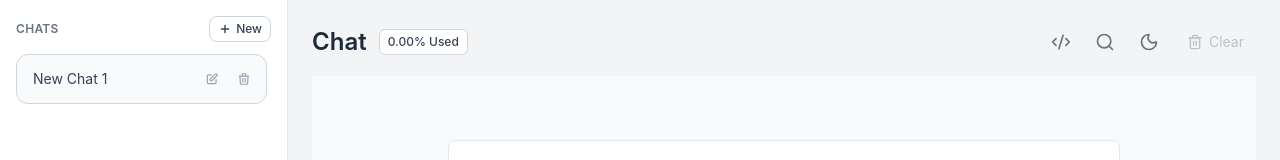
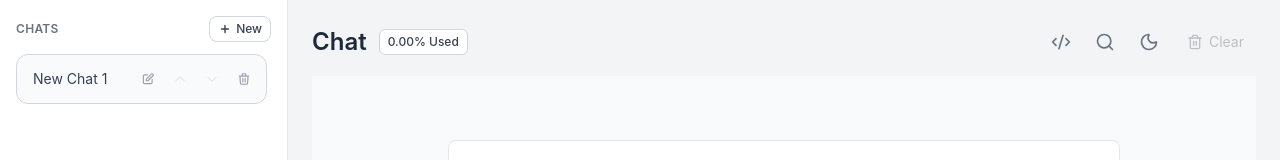
Before and after one commit to viraj-070/chatbot-frontend, a React (Vite) app in the folder frontend/: page / in a window 1280 px wide. Shown: the top 160 px of the page. Built offline with nearby package versions, Linux system fonts and the light colour scheme; no server answers.

Commit message:
added functionality to move chats up and down in the list

```diff
--- a/frontend/src/App.jsx
+++ b/frontend/src/App.jsx
@@ -702,6 +702,24 @@ export default function App() {
     setTheme((prev) => (prev === "light" ? "dark" : "light"));
   }
 
+  function handleMoveChat(chatId, direction) {
+    setChats((currentChats) => {
+      const index = currentChats.findIndex((chat) => chat.id === chatId);
+      if (index === -1) return currentChats;
+      if (direction === "up" && index === 0) return currentChats;
+      if (direction === "down" && index === currentChats.length - 1)
+        return currentChats;
+
+      const newChats = [...currentChats];
+      const swapIndex = direction === "up" ? index - 1 : index + 1;
+      [newChats[index], newChats[swapIndex]] = [
+        newChats[swapIndex],
+        newChats[index],
+      ];
+      return newChats;
+    });
+  }
+
   function clearSearchState() {
     setSearchQuery("");
     setSearchRoleFilter("all");
@@ -882,6 +900,48 @@ export default function App() {
                             strokeLinejoin="round"
                             strokeWidth={2}
                             d="M11 5H6a2 2 0 00-2 2v11a2 2 0 002 2h11a2 2 0 002-2v-5m-1.414-9.414a2 2 0 112.828 2.828L11.828 15H9v-2.828l8.586-8.586z"
+                          />
+                        </svg>
+                      </button>
+                      <button
+                        onClick={() => handleMoveChat(chat.id, "up")}
+                        disabled={busy || chats.indexOf(chat) === 0}
+                        className="h-7 w-7 rounded-md text-gray-400 dark:text-slate-500 hover:bg-blue-50 dark:hover:bg-slate-700 hover:text-blue-600 dark:hover:text-blue-400 disabled:opacity-20 disabled:hover:bg-transparent"
+                        aria-label="Move chat up"
+                      >
+                        <svg
+                          className="mx-auto h-3.5 w-3.5"
+                          fill="none"
+                          stroke="currentColor"
+                          viewBox="0 0 24 24"
+                        >
+                          <path
+                            strokeLinecap="round"
+                            strokeLinejoin="round"
+                            strokeWidth={2}
+                            d="M5 15l7-7 7 7"
+                          />
+                        </svg>
+                      </button>
+                      <button
+                        onClick={() => handleMoveChat(chat.id, "down")}
+                        disabled={
+                          busy || chats.indexOf(chat) === chats.length - 1
+                        }
+                        className="h-7 w-7 rounded-md text-gray-400 dark:text-slate-500 hover:bg-blue-50 dark:hover:bg-slate-700 hover:text-blue-600 dark:hover:text-blue-400 disabled:opacity-20 disabled:hover:bg-transparent"
+                        aria-label="Move chat down"
+                      >
+                        <svg
+                          className="mx-auto h-3.5 w-3.5"
+                          fill="none"
+                          stroke="currentColor"
+                          viewBox="0 0 24 24"
+                        >
+                          <path
+                            strokeLinecap="round"
+                            strokeLinejoin="round"
+                            strokeWidth={2}
+                            d="M19 9l-7 7-7-7"
                           />
                         </svg>
                       </button>
```
